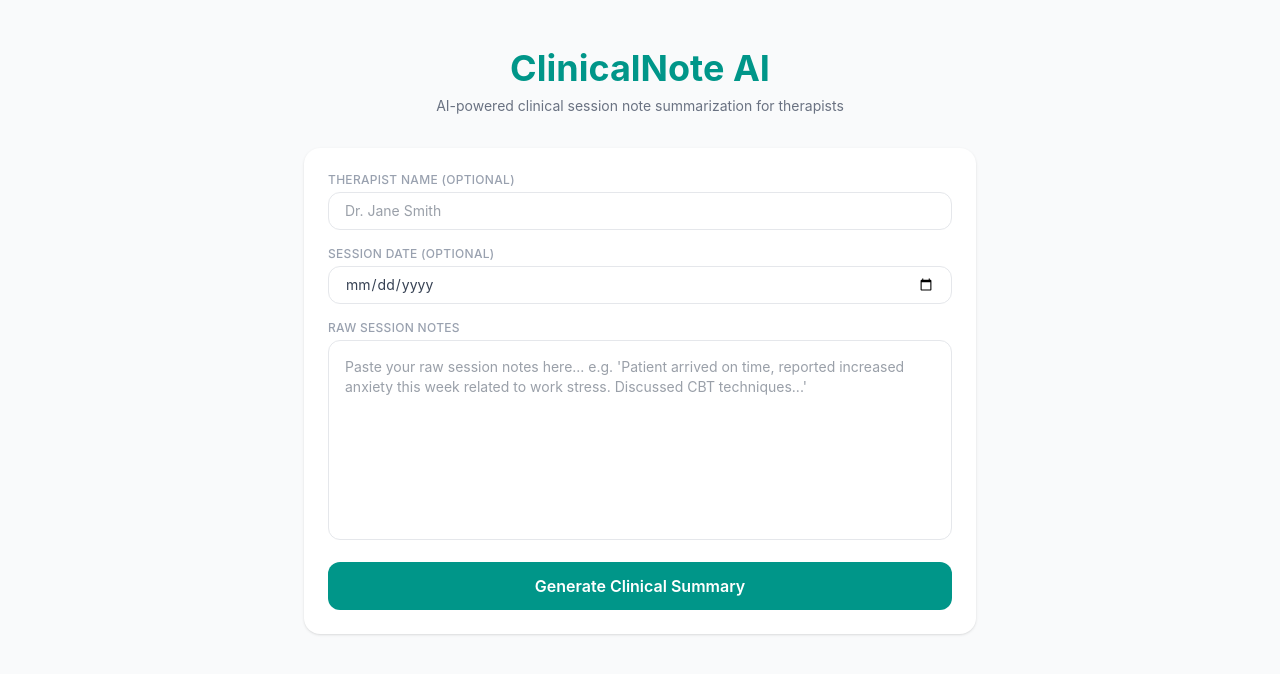
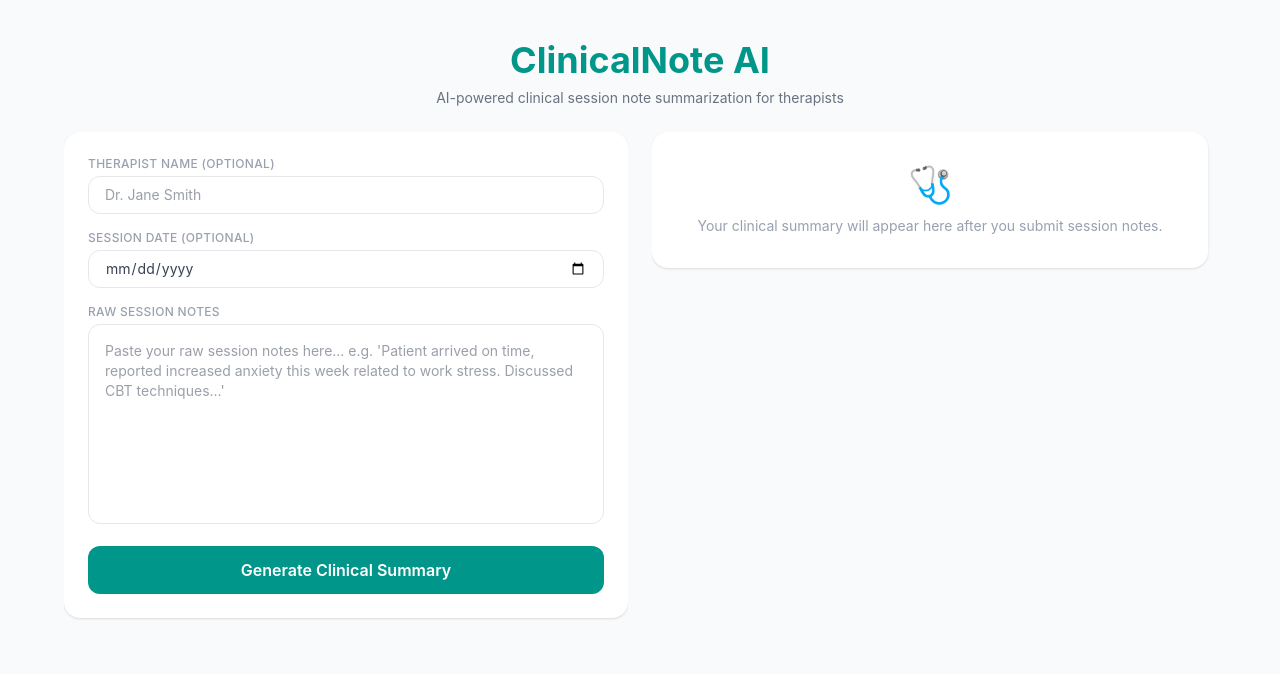
Before and after one commit to EleahBurman/clinicalnote-ai, a React (Vite) app in the folder frontend/: page / in a window 1280 px wide. Shown: the top 674 px of the page. Built offline with nearby package versions, Linux system fonts and the light colour scheme.

Commit message:
Make notes two columns and scrollable

```diff
--- a/frontend/src/App.tsx
+++ b/frontend/src/App.tsx
@@ -5,8 +5,6 @@ import { analyzeNotes } from "./api";
 import type { SummaryResponse } from "./api";
 
 export default function App() {
-  // useState<SummaryResponse | null> means this state is either
-  // a SummaryResponse object or null — TypeScript knows both are valid
   const [result, setResult] = useState<SummaryResponse | null>(null);
   const [loading, setLoading] = useState<boolean>(false);
   const [error, setError] = useState<string | null>(null);
@@ -22,16 +20,16 @@ export default function App() {
     try {
       const data = await analyzeNotes(notes, therapistName, sessionDate);
       setResult(data);
-    } catch (err) {
-      setError(err instanceof Error ? err.message : "Something went wrong. Make sure the backend is running.");
+    } catch {
+      setError("Something went wrong. Make sure the backend is running.");
     } finally {
       setLoading(false);
     }
   };
 
   return (
-    <div className="min-h-screen bg-gray-50 py-12 px-4">
-      <div className="max-w-2xl mx-auto space-y-8">
+    <div className="min-h-screen bg-gray-50 py-10 px-4">
+      <div className="max-w-6xl mx-auto space-y-6">
         <div className="text-center">
           <h1 className="text-4xl font-bold text-teal-600">ClinicalNote AI</h1>
           <p className="mt-2 text-gray-500 text-sm">
@@ -39,15 +37,29 @@ export default function App() {
           </p>
         </div>
 
-        <NoteForm onSubmit={handleSubmit} loading={loading} />
+        <div className="grid grid-cols-1 lg:grid-cols-2 gap-6 lg:h-[calc(100vh-160px)]">
+          {/* Left column — sticky */}
+          <div className="space-y-4 lg:overflow-y-auto">
+            <NoteForm onSubmit={handleSubmit} loading={loading} />
+            {error && (
+              <div className="bg-red-50 border border-red-200 text-red-700 rounded-xl p-4 text-sm">
+                {error}
+              </div>
+            )}
+          </div>
 
-        {error && (
-          <div className="bg-red-50 border border-red-200 text-red-700 rounded-xl p-4 text-sm">
-            {error}
+          {/* Right column — scrollable */}
+          <div className="lg:overflow-y-auto lg:pr-2">
+            {result ? (
+              <SummaryPanel result={result} />
+            ) : (
+              <div className="bg-white rounded-2xl shadow p-8 text-center text-gray-400">
+                <p className="text-4xl mb-3">🩺</p>
+                <p className="text-sm">Your clinical summary will appear here after you submit session notes.</p>
+              </div>
+            )}
           </div>
-        )}
-
-        {result && <SummaryPanel result={result} />}
+        </div>
       </div>
     </div>
   );
```
